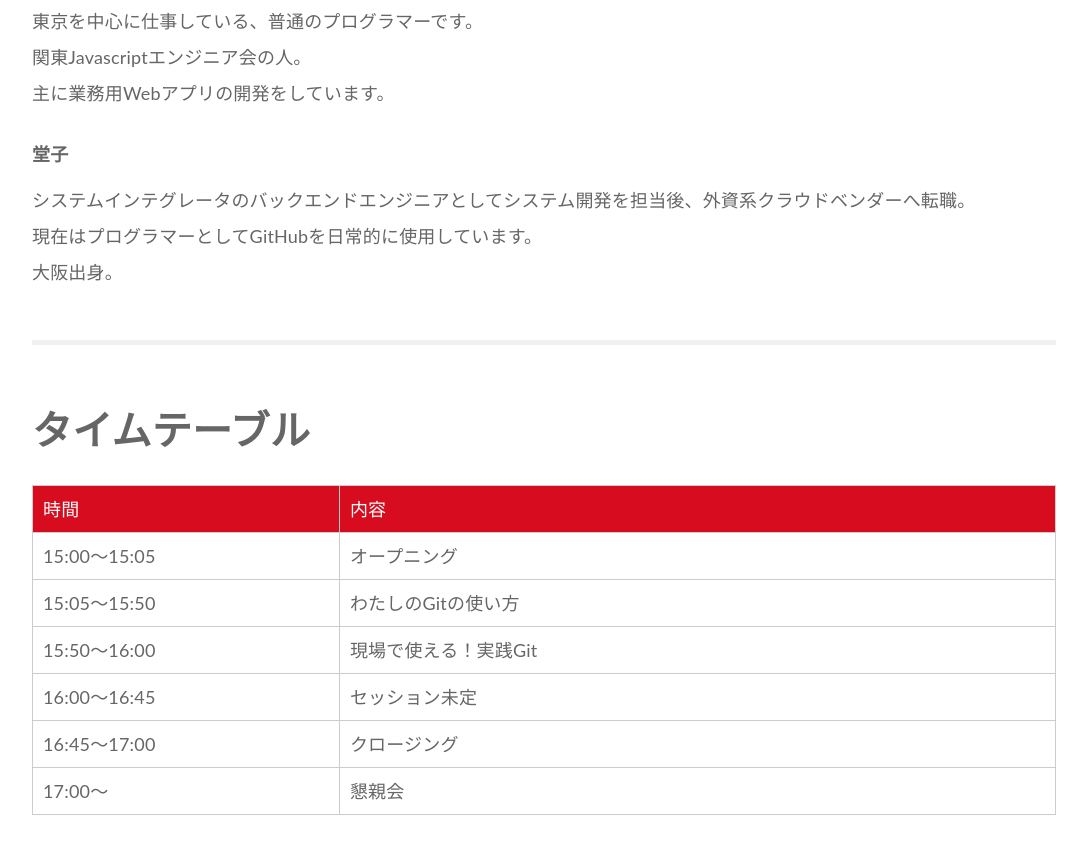
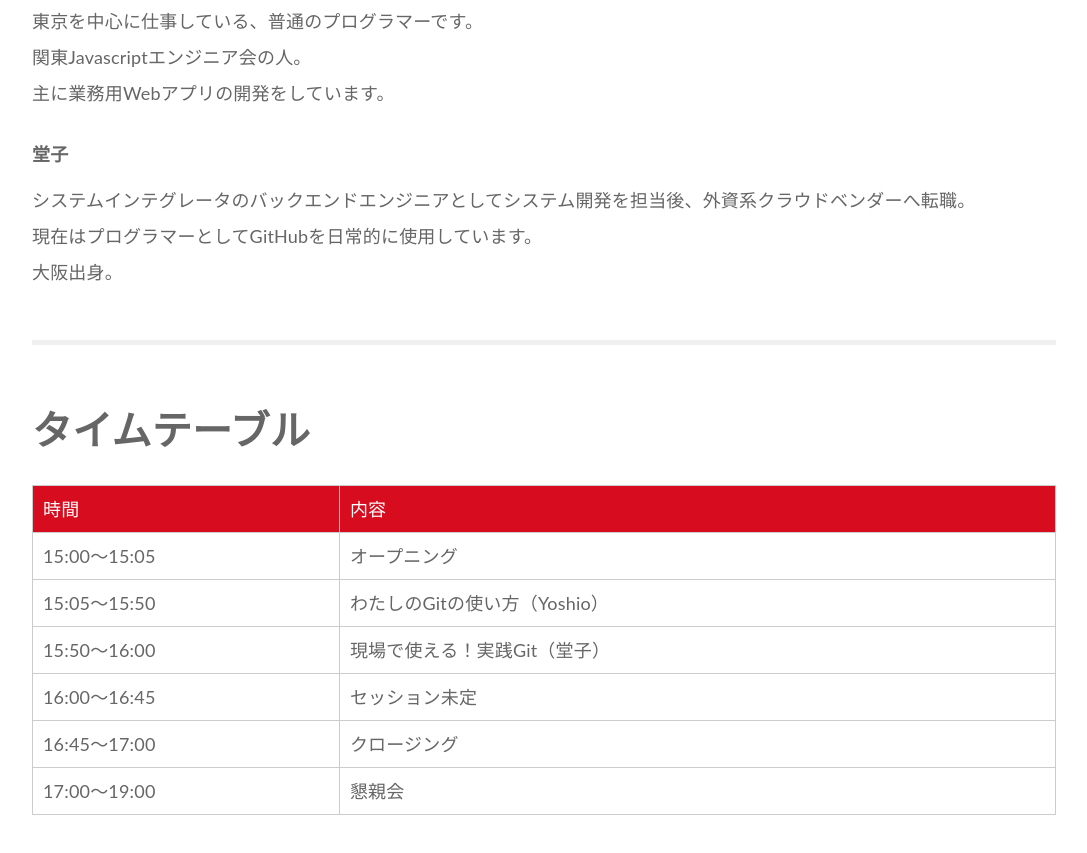
Before and after one commit to y-inaba-at21/git-kenshuu-at21, a plain HTML site: page index.html in a window 1280 px wide. Shown: the part 2320-3173 px from the top of the page, without its empty margins (96-1183 px from the left). Drawn offline with Linux system fonts and the light colour scheme.

Commit message:
Update index.html

```diff
--- a/index.html
+++ b/index.html
@@ -20,7 +20,7 @@
     </div>
     <div class="inner">
       <h2>イベント日時・場所</h2>
-      <p>日時：11月11日（火）15:00<br>場所：本社10F会議室</p>
+      <p>日時：11月11日（火）15:00～19:00<br>場所：本社10F会議室</p>
       <div class="map__wrap"><iframe src="https://www.google.com/maps/embed?pb=!1m18!1m12!1m3!1d556.6181954128797!2d139.70601410910538!3d35.67768727431244!2m3!1f0!2f0!3f0!3m2!1i1024!2i768!4f13.1!3m3!1m2!1s0x60188d000e89b76d%3A0x4fbb41d20b704a09!2zQXRsYXMyMeODk-ODqw!5e0!3m2!1sja!2sjp!4v1757381343697!5m2!1sja!2sjp" width="1524" height="500" style="border:0;" allowfullscreen="" loading="lazy" referrerpolicy="no-referrer-when-downgrade"></iframe></div>
 			<figure><img src="img/index_im01.jpg" alt=""></figure>
     </div>
@@ -61,11 +61,11 @@
           </tr>
           <tr>
             <td>15:05〜15:50</td>
-            <td>わたしのGitの使い方</td>
+            <td>わたしのGitの使い方（Yoshio）</td>
           </tr>
           <tr>
             <td>15:50〜16:00</td>
-            <td>現場で使える！実践Git</td>
+            <td>現場で使える！実践Git（堂子）</td>
           </tr>
           <tr>
             <td>16:00〜16:45</td>
@@ -76,7 +76,7 @@
             <td>クロージング</td>
           </tr>
           <tr>
-            <td>17:00〜</td>
+            <td>17:00〜19:00</td>
             <td>懇親会</td>
           </tr>
         </tbody>
```
